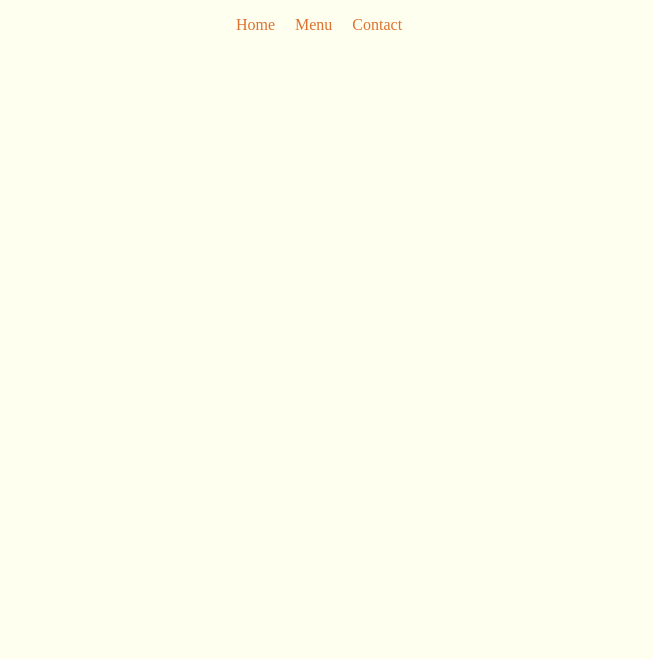
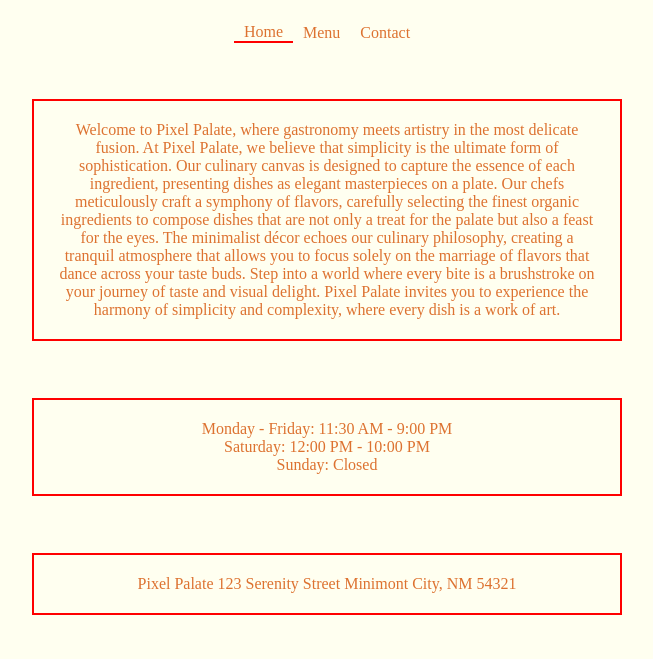
Before and after one commit to Aaron-Locklear/sampleRestaurantPage, a website built with webpack: page dist/index.html in a window 1280 px wide. Shown: the whole page, without its empty margins (321-974 px from the left). Built offline with Linux system fonts and the light colour scheme.

Commit message:
Add content to home page

```diff
--- a/src/style.css
+++ b/src/style.css
@@ -2,6 +2,7 @@ body{
   width: 100vw;
   height: 100vh;
   background-color: ivory;
+  color:#DD7230;
 }
 
 #content{
@@ -12,12 +13,8 @@ body{
   display: flex;
   justify-content: center;
   align-items: center;
-  position: absolute;
-  top: 0px;
-  left: 0px;
   height: 50px;
   width:100%;
-  color:#DD7230;
 }
 
 #header > div{
@@ -25,3 +22,21 @@ body{
   padding-right: 10px;
   cursor: pointer;
 }
+
+#home{
+  border-bottom: solid red 2px;
+}
+
+#body{
+  padding:25px;
+  display: grid;
+  gap:25px;
+  grid-template-columns: 1fr 2fr 1fr;
+}
+
+#body > p{
+  grid-column: 2 / 3;
+  text-align: center;
+  padding: 20px;
+  border: solid red 2px;
+}
```
Also changed, not shown: dist/index.html, dist/main.js.
